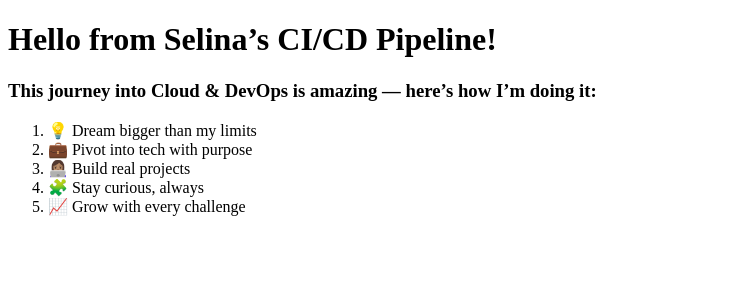
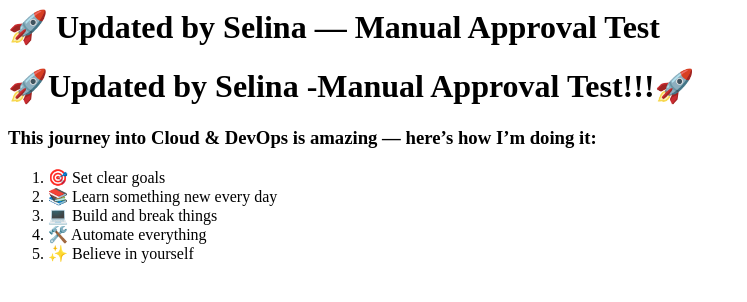
Before and after one commit to tatiLogg/cloud-resume-static-site, a plain HTML site: page index.html in a window 1280 px wide. Shown: the whole page, without its empty margins (0-747 px from the left). Drawn offline with Linux system fonts and the light colour scheme.

Commit message:
Triggering pipeline with manual approval test

```diff
--- a/index.html
+++ b/index.html
@@ -1,3 +1,4 @@
+<h1>🚀 Updated by Selina — Manual Approval Test</h1>
 <!DOCTYPE html>
 <html lang="en">
 <head>
@@ -5,16 +6,16 @@
   <title>Selina's CI/CD Website</title>
 </head>
 <body>
-  <h1>Hello from Selina’s CI/CD Pipeline!</h1>
+  <h1>🚀Updated by Selina -Manual Approval Test!!!🚀</h1>
 
   <h3>This journey into Cloud & DevOps is amazing — here’s how I’m doing it:</h3>
 
   <ol>
-    <li>💡 Dream bigger than my limits</li>
-    <li>💼 Pivot into tech with purpose</li>
-    <li>👩🏽‍💻 Build real projects</li>
-    <li>🧩 Stay curious, always</li>
-    <li>📈 Grow with every challenge</li>
+    <li>🎯 Set clear goals</li>
+    <li>📚 Learn something new every day</li>
+    <li>‍💻  Build and break things</li>
+    <li>🛠️ Automate everything</li>
+    <li>✨ Believe in yourself</li>
   </ol>
 </body>
 </html>
```
